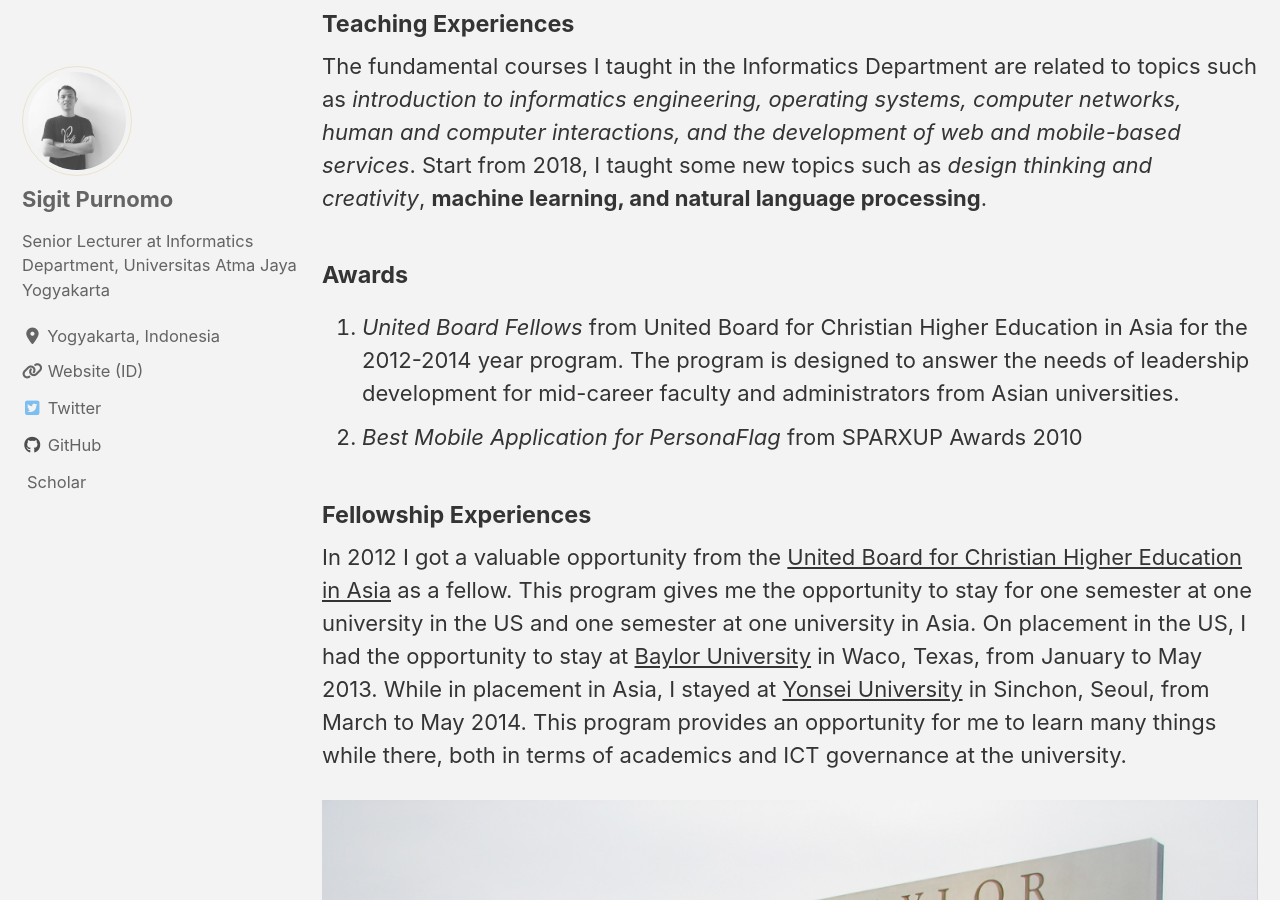
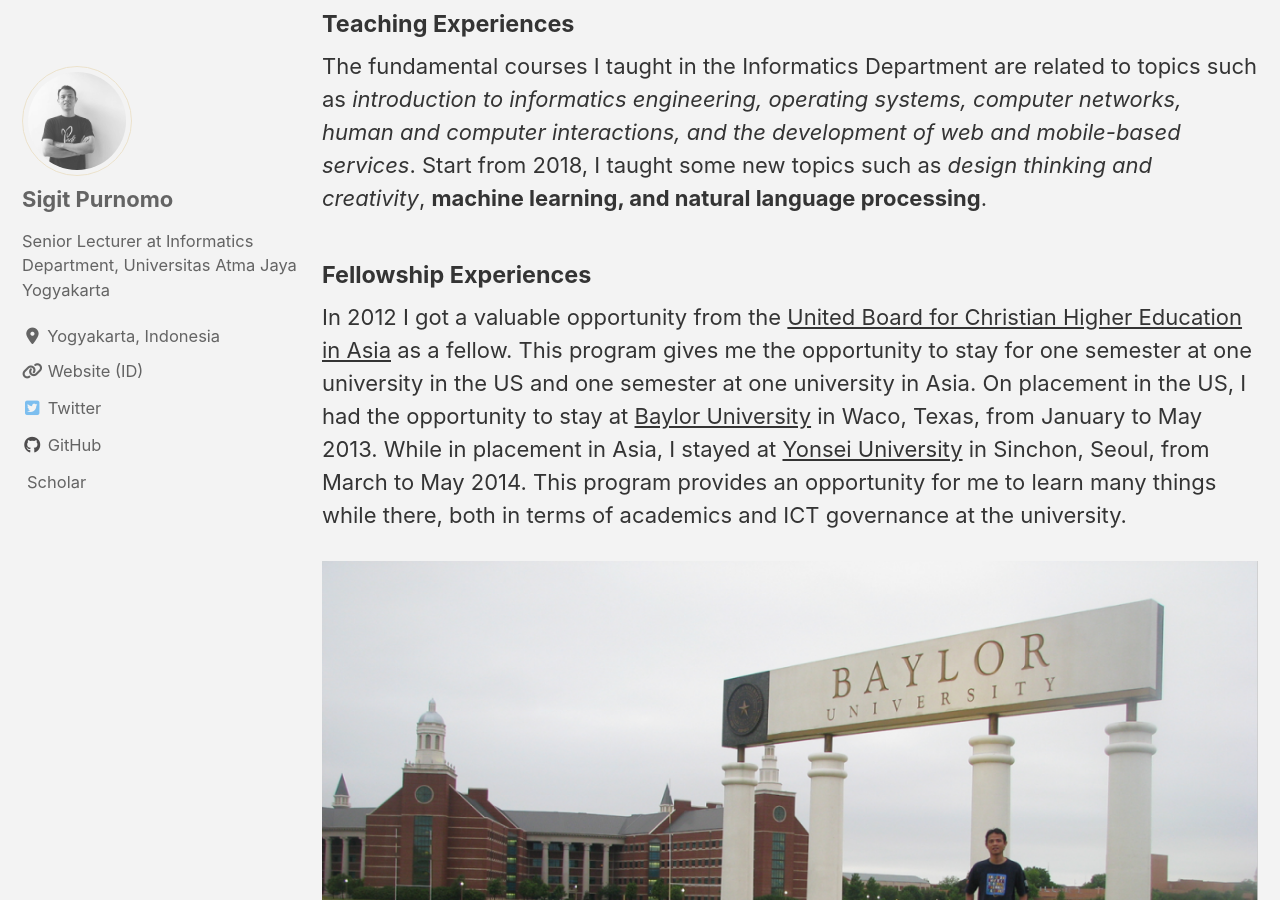
Before and after one commit to sigit-purnomo/sigit-purnomo.github.io, a Jekyll site: the page built from _pages/about.md, in a window 1280 px wide and 900 px high, scrolled down 828 px. Built offline with Jekyll 4.4.1, drawn with Linux system fonts in a browser that asks for light colours; cached includes are drawn as plain includes; nearby versions of some CDN libraries; a style sheet for code colours, icons or effects is not loaded; some of the changed text lies outside the part shown.

Commit message:
Update about.md

```diff
--- a/_pages/about.md
+++ b/_pages/about.md
@@ -22,12 +22,12 @@ My current research interest is **computational journalism** using *natural lang
 #### Teaching Experiences
 The fundamental courses I taught in the Informatics Department are related to topics such as *introduction to informatics engineering, operating systems, computer networks, human and computer interactions, and the development of web and mobile-based services*. Start from 2018, I taught some new topics such as *design thinking and creativity*, **machine learning, and natural language processing**.
 
-#### Awards
-1. *United Board Fellows* from United Board for Christian Higher Education in Asia for the 2012-2014 year program. The program is designed to answer the needs of leadership development for mid-career faculty and administrators from Asian universities.
-2. *Best Mobile Application for PersonaFlag* from SPARXUP Awards 2010
-
 #### Fellowship Experiences
 In 2012 I got a valuable opportunity from the [United Board for Christian Higher Education in Asia](https://unitedboard.org) as a fellow. This program gives me the opportunity to stay for one semester at one university in the US and one semester at one university in Asia. On placement in the US, I had the opportunity to stay at [Baylor University](https://baylor.edu) in Waco, Texas, from January to May 2013. While in placement in Asia, I stayed at [Yonsei University](https://yonsei.ac.kr) in Sinchon, Seoul, from March to May 2014. This program provides an opportunity for me to learn many things while there, both in terms of academics and ICT governance at the university. <br />
 
 ![My first placement at Baylor University](/assets/images/01-slide-content-5-1024x640.png "My first placement at Baylor University")
 ![My visit to Yonsei University International Campus in Incheon](/assets/images/01-slide-content-11-1024x640.png "My visit to Yonsei University International Campus in Incheon")
+
+#### Awards
+1. *United Board Fellows* from United Board for Christian Higher Education in Asia for the 2012-2014 year program. The program is designed to answer the needs of leadership development for mid-career faculty and administrators from Asian universities.
+2. *Best Mobile Application for PersonaFlag* from SPARXUP Awards 2010
```
